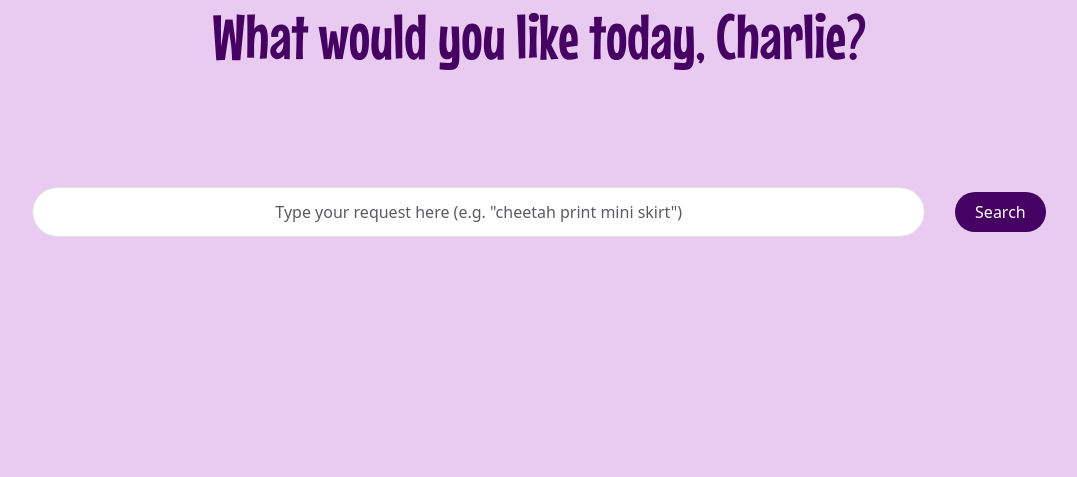
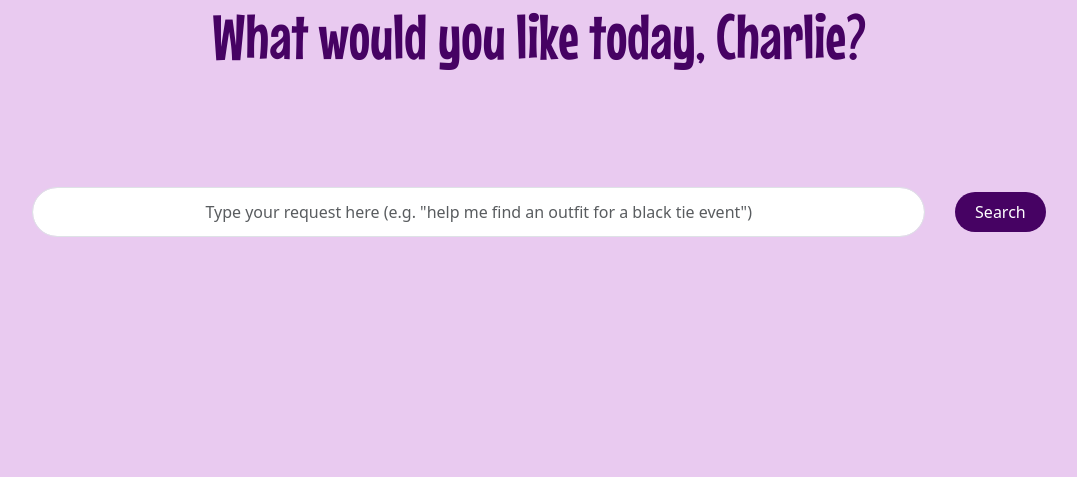
Before and after one commit to cfeigin/lotties-closet, a Flask app: page / in a window 1280 px wide. Shown: the part 182-659 px from the top of the page, without its empty margins (101-1178 px from the left). Run offline with Flask 3, Linux system fonts and the light colour scheme; a user stored in the database is signed in; data comes from the database, SQL or seed files in the repository; some libraries are stand-ins or nearby versions.

Commit message:
Updated scraps

```diff
--- a/templates/index.html
+++ b/templates/index.html
@@ -8,7 +8,7 @@
     <h1>What would you like today, {{ name }}?</h1>
     <form action="/" method="post">
         <div class="search">
-            <input autocomplete="off" class="form-control bubble" id="search-bar" name="query" placeholder="Type your request here (e.g. &quot;cheetah print mini skirt&quot;)" type="text">
+            <input autocomplete="off" class="form-control bubble" id="search-bar" name="query" placeholder="Type your request here (e.g. &quot;help me find an outfit for a black tie event&quot;)" type="text">
             <button class="btn btn-primary" type="submit">Search</button>
         </div>
     </form>
--- a/templates/preferences.html
+++ b/templates/preferences.html
@@ -15,7 +15,7 @@
             </select>
         </div>
         <div class="questions">
-            <input autocomplete="off" class="form-control bubble" min="0" name="height-feet" placeholder="Height (ft)" type="number" value="5">
+            <input autocomplete="off" class="form-control bubble" min="0" name="height-feet" placeholder="Height (ft)" type="number">
             <input autocomplete="off" class="form-control bubble" min="0" max="11" name="height-inches" placeholder="Height (in)" type="number">
         </div>
         <div class="questions">
```
Also changed, not shown: 2 other files.
